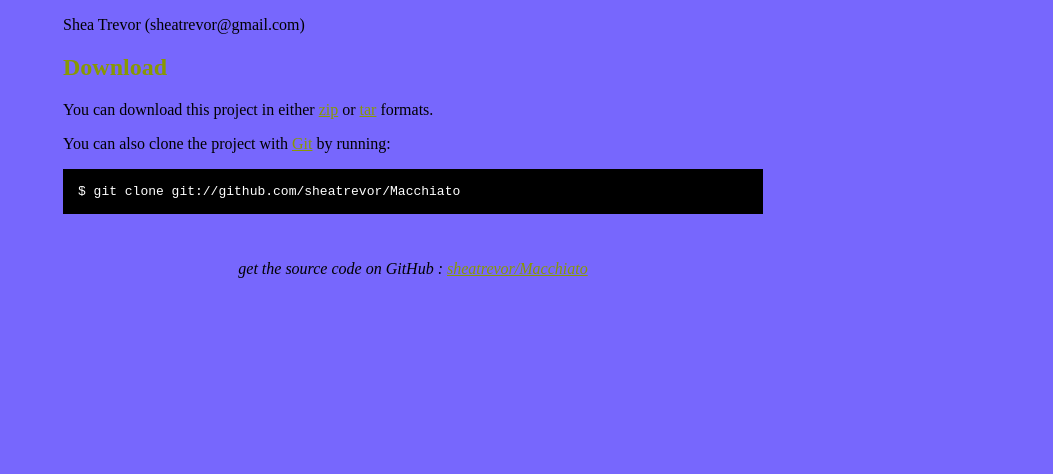
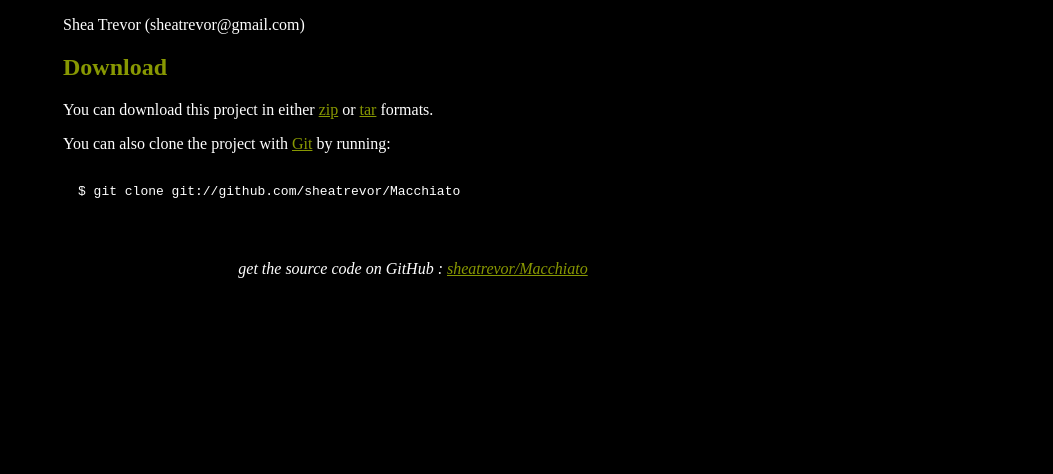
Before and after one commit to evangineer/Macchiato, a plain HTML site: page index.html in a window 1280 px wide. Shown: the part 326-800 px from the top of the page, without its empty margins (227-1280 px from the left). Drawn offline with Linux system fonts and the light colour scheme.

Commit message:
Color changes.

```diff
--- a/index.html
+++ b/index.html
@@ -8,9 +8,9 @@
   <style type="text/css">
     body {
       margin-top: 1.0em;
-      background-color: #7767fd;
+      background-color: #000;
       font-family: "Helvetica,Arial,FreeSans";
-      color: #000000;
+      color: #FFF;
     }
     #container {
       margin: 0 auto;
@@ -31,7 +31,7 @@
 </head>
 
 <body>
-  <a href="http://github.com/sheatrevor/Macchiato"><img style="position: absolute; top: 0; right: 0; border: 0;" src="http://s3.amazonaws.com/github/ribbons/forkme_right_darkblue_121621.png" alt="Fork me on GitHub" /></a>
+  <a href="http://github.com/sheatrevor/Macchiato"><img style="position: absolute; top: 0; right: 0; border: 0;" src="http://s3.amazonaws.com/github/ribbons/forkme_right_black_121621.png" alt="Fork me on GitHub" /></a>
 
   <div id="container">
 
```
